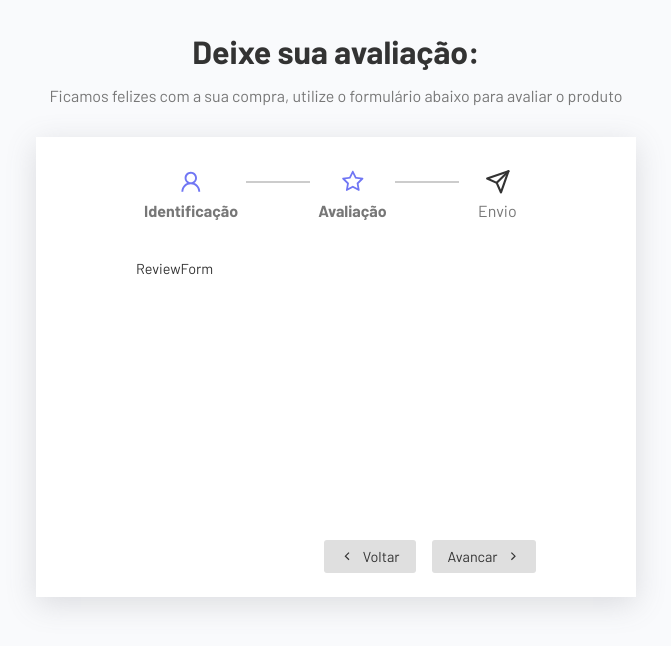
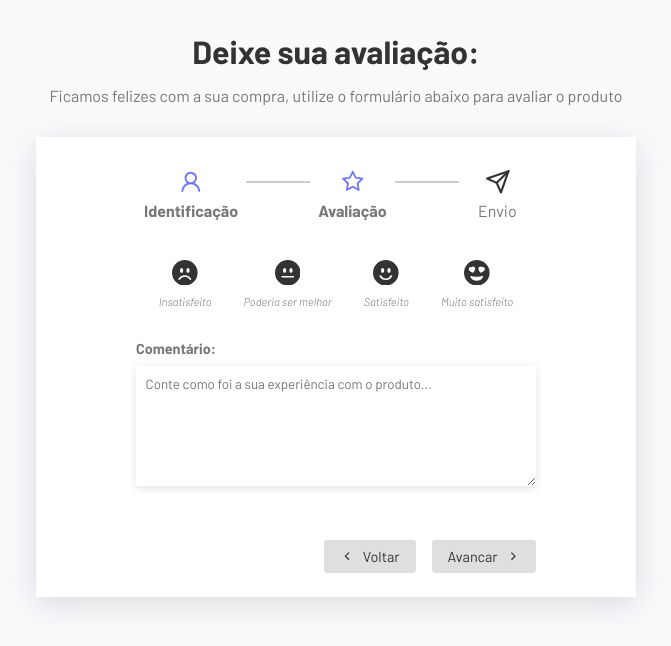
Before and after one commit to elissandroa/react-projects, a React (Vite) app in the folder react_multistep_form_ts/: page / in a window 1280 px wide. Both pictures are taken after typing "Sample", "name@example.com" into the empty fields and a click on the button "Avancar". Shown: the top 646 px of the page, without its empty margins (304-975 px from the left). Built offline with nearby package versions, Linux system fonts and the light colour scheme.

Commit message:
Project finished

```diff
--- a/react_multistep_form_ts/src/App.tsx
+++ b/react_multistep_form_ts/src/App.tsx
@@ -1,5 +1,6 @@
 //Components
 import { GrFormNext, GrFormPrevious } from 'react-icons/gr'
+import { FiSend } from 'react-icons/fi'
 import { UserForm } from './components/UserForm'
 import { ReviewForm } from './components/ReviewForm'
 import { Thanks } from './components/Thanks'
@@ -33,17 +34,17 @@
 
   const updateFieldHandler = (key: string, value: string) => {
     setData((prev) => {
-      return {...prev, [key]:value}
+      return { ...prev, [key]: value }
     })
   }
 
   const formComponents = [
-    <UserForm data={data}  updateFieldHandler={updateFieldHandler}/>,
-    <ReviewForm />,
-    <Thanks />,
+    <UserForm data={data} updateFieldHandler={updateFieldHandler} />,
+    <ReviewForm data={data} updateFieldHandler={updateFieldHandler} />,
+    <Thanks data={data} />,
   ]
 
-  const { currentStep, currentComponent, changeStep } = useForm(formComponents);
+  const { currentStep, currentComponent, changeStep, isLastStep } = useForm(formComponents);
 
 
 
@@ -67,10 +68,17 @@
               <GrFormPrevious />
               <span>Voltar</span>
             </button>
-            <button type='submit'>
-              <span>Avancar</span>
-              <GrFormNext />
-            </button>
+            {
+              !isLastStep ? (
+                <button type='submit'>
+                  <span>Avancar</span>
+                  <GrFormNext />
+                </button>) : (
+                <button type='button'>
+                  <span>Enviar</span>
+                  <FiSend />
+                </button>)
+            }
           </div>
         </form>
       </div>
--- a/react_multistep_form_ts/src/components/ReviewForm.tsx
+++ b/react_multistep_form_ts/src/components/ReviewForm.tsx
@@ -1,7 +1,83 @@
 import './ReviewForm.css'
+import {
+  BsFillEmojiHeartEyesFill,
+  BsFillEmojiSmileFill,
+  BsFillEmojiNeutralFill,
+  BsFillEmojiFrownFill
+} from 'react-icons/bs'
 
-export const ReviewForm = () => {
+type ReviewForm = {
+  data: {
+    review: string,
+    comment: string
+  };
+  updateFieldHandler: (key: string, value: string) => void;
+}
+
+export const ReviewForm = ({ data, updateFieldHandler }: ReviewForm) => {
   return (
-    <div>ReviewForm</div>
+    <div className='review-form'>
+      <div className="form-control score-container">
+        <label className="radio-container">
+          <input
+            type="radio"
+            value="unsatisfied"
+            name='review'
+            required
+            checked={data.review === "unsatisfied"}
+            onChange={(e) => updateFieldHandler("review", e.target.value)}
+          />
+          <BsFillEmojiFrownFill />
+          <p>Insatisfeito</p>
+        </label>
+        <label className="radio-container">
+          <input
+            type="radio"
+            value="neutral"
+            name='review'
+            required
+            checked={data.review === "neutral"}
+            onChange={(e) => updateFieldHandler("review", e.target.value)}
+          />
+          <BsFillEmojiNeutralFill />
+          <p>Poderia ser melhor</p>
+        </label>
+        <label className="radio-container">
+          <input
+            type="radio"
+            value="satisfied"
+            name='review'
+            required
+            checked={data.review === "satisfied"}
+            onChange={(e) => updateFieldHandler("review", e.target.value)}
+          />
+          <BsFillEmojiSmileFill />
+          <p>Satisfeito</p>
+        </label>
+        <label className="radio-container">
+          <input
+            type="radio"
+            value="very-satisfied"
+            name='review'
+            required
+            checked={data.review === "very-satisfied"}
+            onChange={(e) => updateFieldHandler("review", e.target.value)}
+          />
+          <BsFillEmojiHeartEyesFill />
+          <p>Muito satisfeito</p>
+        </label>
+      </div>
+      <div className="form-control">
+        <label htmlFor="comment">Comentário:</label>
+        <textarea
+          name="comment"
+          id="comment"
+          placeholder='Conte como foi a sua experiência com o produto...'
+          required
+          value={data.comment || ""}
+          onChange={(e) => updateFieldHandler("comment", e.target.value)}
+        />
+      </div>
+    </div>
   )
 }
--- a/react_multistep_form_ts/src/components/Steps.tsx
+++ b/react_multistep_form_ts/src/components/Steps.tsx
@@ -8,8 +8,7 @@
 }
 
 export const Steps = ({ currentStep }: stepsProps) => {
-  console.log(currentStep);
-  return (
+   return (
     <div className="steps">
       <div className="step active">
         <AiOutlineUser />
--- a/react_multistep_form_ts/src/components/Thanks.tsx
+++ b/react_multistep_form_ts/src/components/Thanks.tsx
@@ -1,7 +1,54 @@
+import { ReactElement } from 'react';
 import './Thanks.css'
+import {
+  BsFillEmojiHeartEyesFill,
+  BsFillEmojiSmileFill,
+  BsFillEmojiNeutralFill,
+  BsFillEmojiFrownFill
+} from 'react-icons/bs'
 
-export const Thanks = () => {
+type ThanksProps = {
+  data: {
+    name: string,
+    review: string,
+    comment: string
+  }
+}
+
+type emojiObject = {
+  unsatisfied: ReactElement,
+  neutral: ReactElement,
+  satisfield: ReactElement,
+  very_satisfied: ReactElement,
+
+}
+
+const emojiData: emojiObject = {
+  unsatisfied: <BsFillEmojiFrownFill />,
+  neutral: <BsFillEmojiNeutralFill />,
+  satisfield: <BsFillEmojiSmileFill />,
+  very_satisfied: <BsFillEmojiHeartEyesFill />,
+};
+
+
+export const Thanks = ({ data }: ThanksProps) => {
   return (
-    <div>Thanks</div>
+    <div className='thanks-container'>
+      <h2>Falta pouco...</h2>
+      <p>A sua opinião é muito importante, em breve você receberá um cupom de 10%
+        de desconto para a sua próxima compra.
+      </p>
+      <p>
+        Para concluir sua avaliação clique no botão de enviar a baixo.
+      </p>
+      <h3>Aqui está o resumo da sua avaliação {data.name}:</h3>
+      <p className="review-data">
+        <span>Satisfação com o produto:</span>
+        {emojiData[data.review as keyof typeof emojiData]}
+      </p>
+      <p className="review-data">
+        <span>Comentário:</span>{data.comment}
+      </p>
+    </div>
   )
 }
--- a/react_multistep_form_ts/src/hooks/useForm.tsx
+++ b/react_multistep_form_ts/src/hooks/useForm.tsx
@@ -15,5 +15,6 @@
         changeStep,
         currentComponent: steps[currentStep],
         currentStep,
+        isLastStep: currentStep + 1 === steps.length ? true : false,
     }
 }
```
